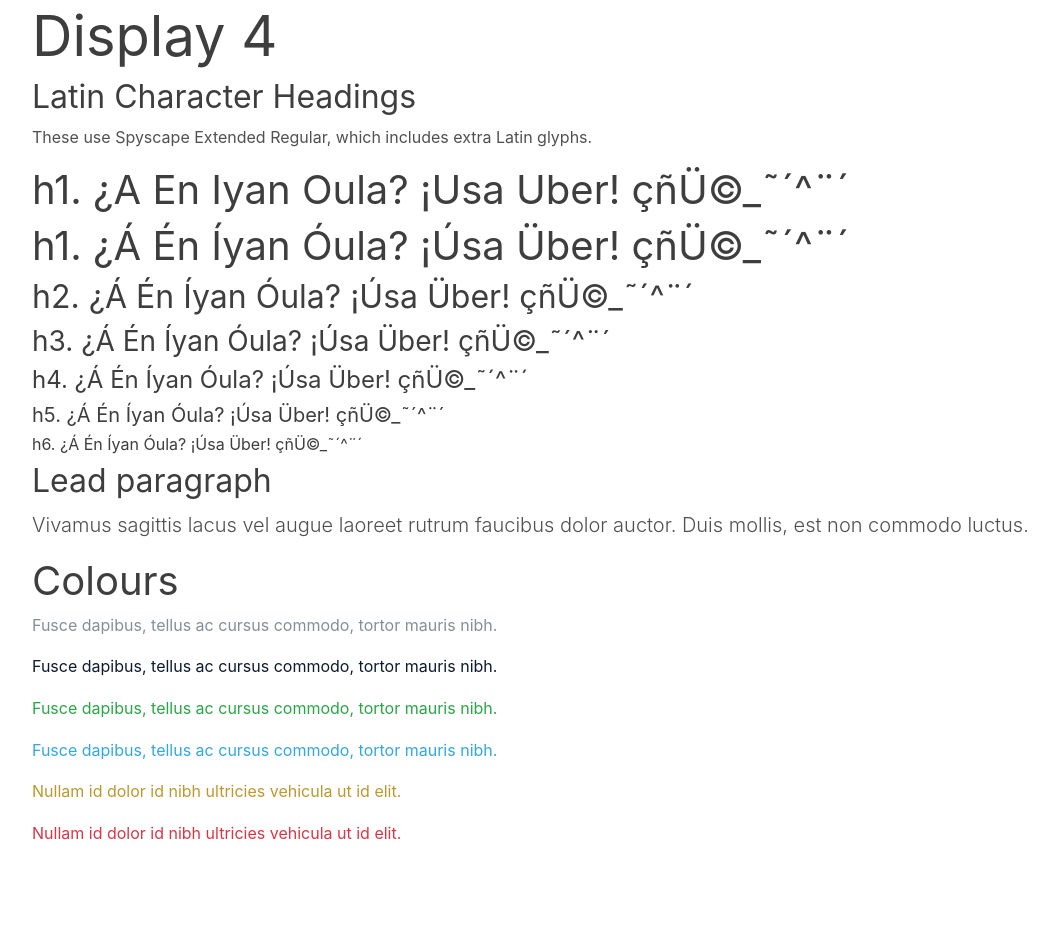
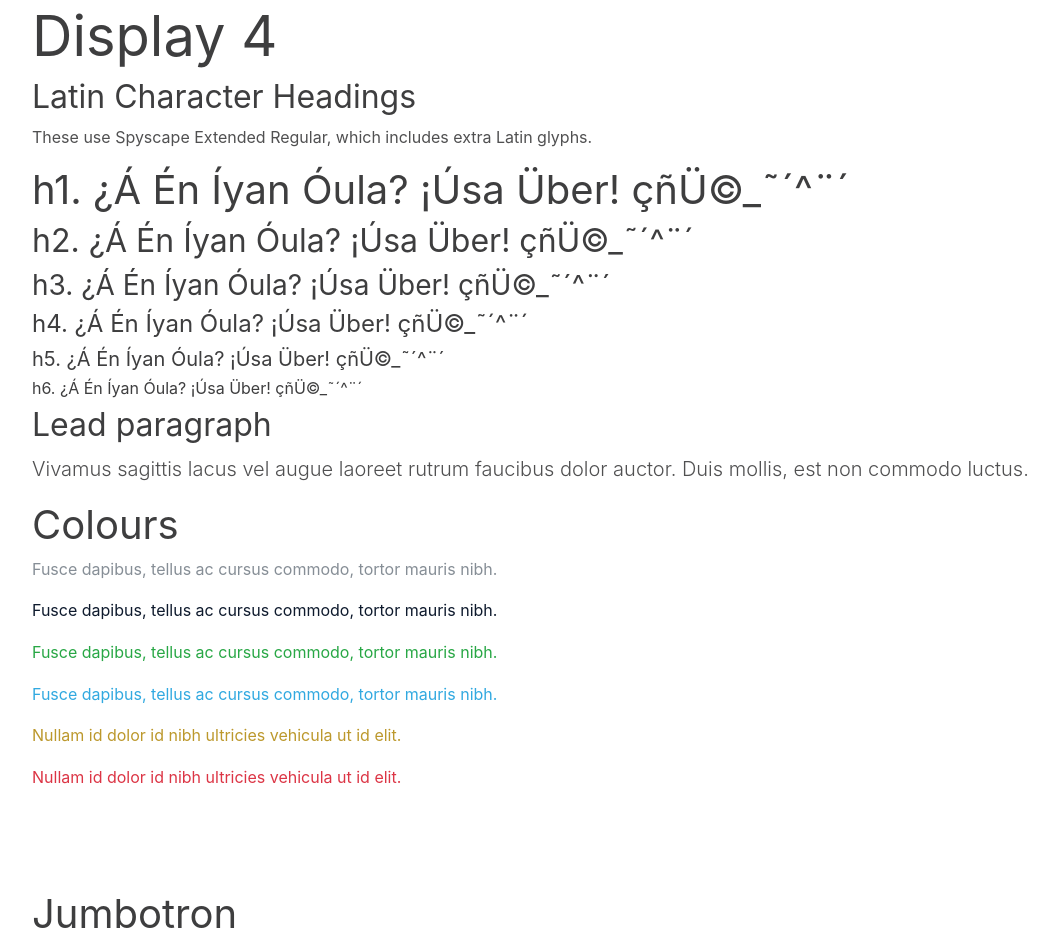
Before and after one commit to spyscape/spyscape-bootstrap, a website: page index.html in a window 1280 px wide. Shown: the part 1043-1986 px from the top of the page, without its empty margins (53-1111 px from the left). Drawn offline with Linux system fonts and the light colour scheme; a web font is replaced by a local one.

Commit message:
Update dependencies to resolve security issues
(Also updates bundler version to work with latest)

```diff
--- a/index.html
+++ b/index.html
@@ -62,7 +62,6 @@
         <h1 class="display-4">Display 4</h1>
         <h2>Latin Character Headings</h2>
         <p>These use Spyscape Extended Regular, which includes extra Latin glyphs.</p>
-        <h1 class="headings-extended">h1. ¿A En Iyan Oula? ¡Usa Uber! çñÜ©_˜´^¨´</h1>
         <h1 class="headings-extended">h1. ¿Á Én Íyan Óula? ¡Úsa Über! çñÜ©_˜´^¨´</h1>
         <h2 class="headings-extended">h2. ¿Á Én Íyan Óula? ¡Úsa Über! çñÜ©_˜´^¨´</h2>
         <h3 class="headings-extended">h3. ¿Á Én Íyan Óula? ¡Úsa Über! çñÜ©_˜´^¨´</h3>
--- a/package.json
+++ b/package.json
@@ -4,6 +4,8 @@
   "description": "Spyscape bootstrap theme",
   "main": "index.js",
   "scripts": {
+    "grunt": "grunt",
+    "grunt:watch": "grunt watch",
     "test": "echo \"Error: no test specified\" && exit 1"
   },
   "repository": {
@@ -18,10 +20,10 @@
   "homepage": "https://github.com/spyscape/spyscape-bootstrap#readme",
   "devDependencies": {
     "bootstrap": "^4.0.0-alpha.6",
-    "grunt": "^1.0.1",
+    "grunt": "^1.0.3",
     "grunt-contrib-pug": "^1.0.0",
     "grunt-contrib-sass": "^1.0.0",
-    "grunt-contrib-watch": "^1.0.0",
+    "grunt-contrib-watch": "^1.1.0",
     "pug": "^2.0.0-beta10"
   }
 }
```
Also changed, not shown: README.md, 2 other files.
